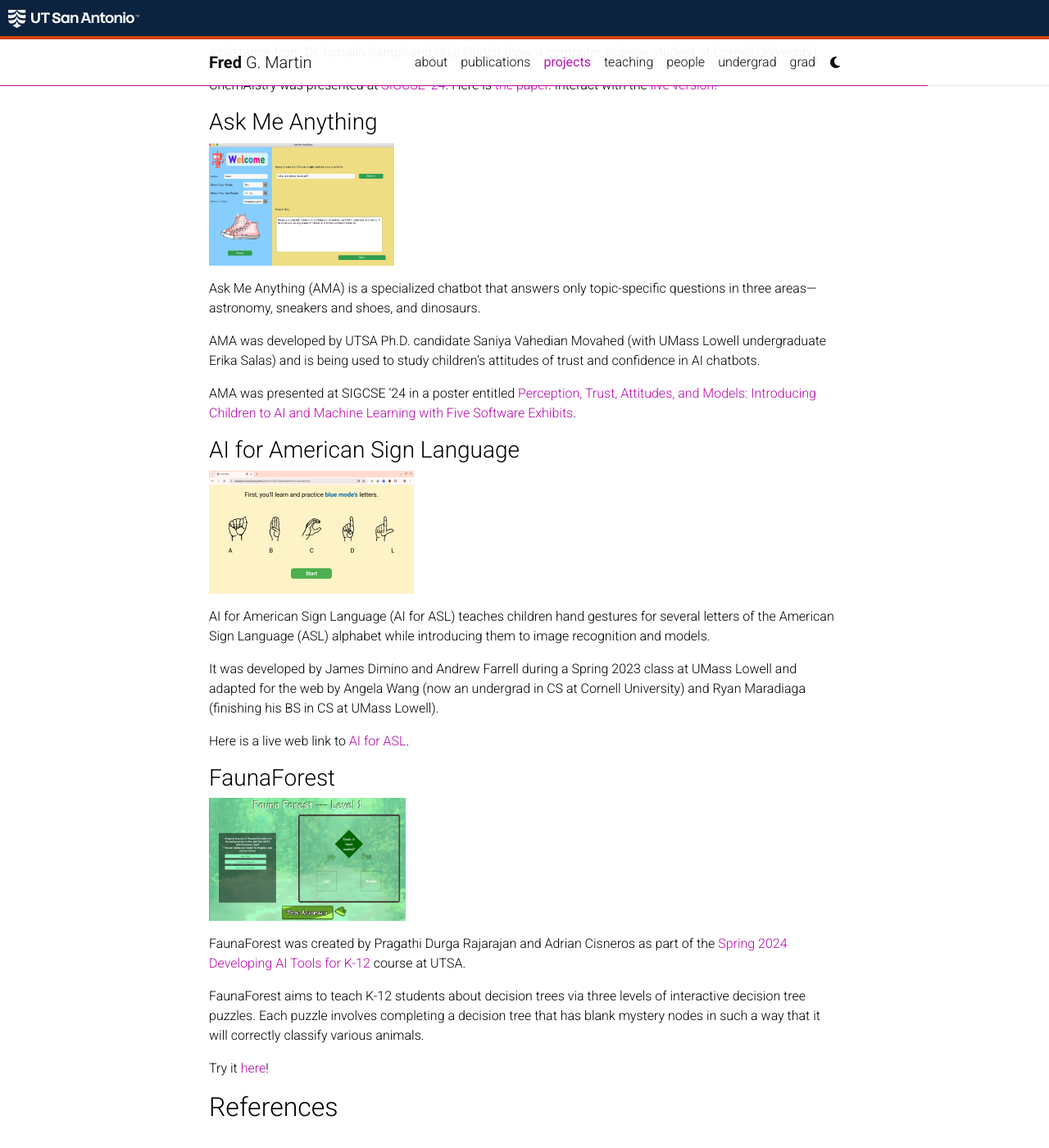
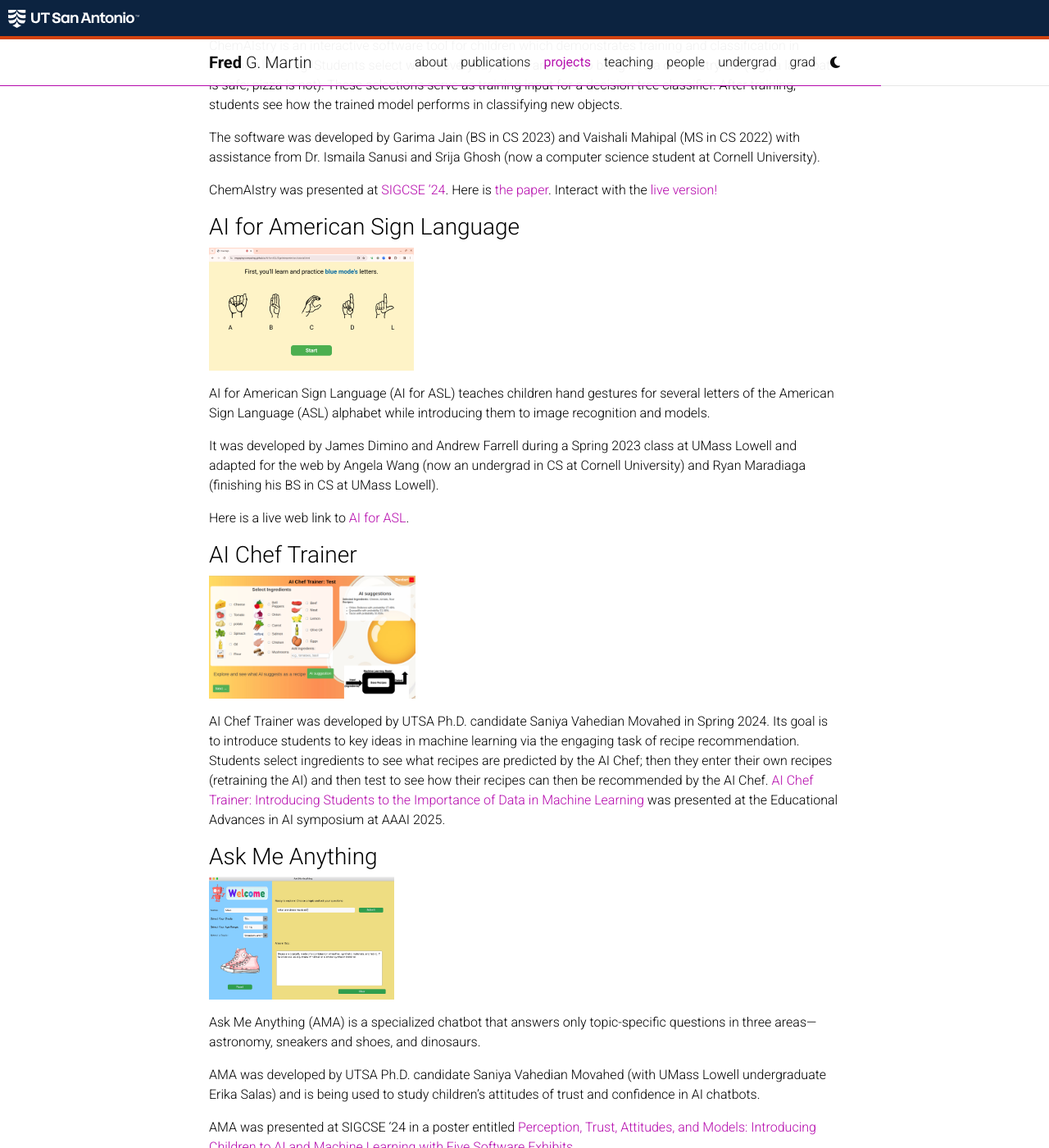
Before and after one commit to fgmart/fgmart.github.io, a Jekyll site: the page built from _projects/ai-tools-for-k12.md, in a window 1280 px wide and 1400 px high, scrolled down 1619 px. Shown: the whole window at 82% size. Built offline with Jekyll 4.4.1, drawn with Linux system fonts in a browser that asks for light colours; comment, search, counter and statistics services are not loaded; a style sheet for code colours, icons or effects is not loaded; some of the changed text lies outside the part shown; grey boxes are pictures that could not be loaded.

Commit message:
added paper links to projects; moved live projects to top

```diff
--- a/_projects/ai-tools-for-k12.md
+++ b/_projects/ai-tools-for-k12.md
@@ -12,19 +12,6 @@
 are developing a set of interactive tools to introduce novice
 learners to ideas in AI.
 
-### AI Chef Trainer
-
-![]({{
- "/assets/img/aitools/aicheftrainer-hero.png"}}){:style="height:150px"}
-
-AI Chef Trainer was developed by UTSA Ph.D. candidate Saniya Vahedian
-Movahed in Spring 2024. Its goal is to introduce students to key ideas
-in machine learning via the engaging task of recipe
-recommendation. Students select ingredients to see what recipes are
-predicted by the AI Chef; then they enter their own recipes
-(retraining the AI) and then test to see how their recipes can then be
-recommended by the AI Chef.
-
 ### Into The Rabbit Hole
 
 ![]({{
@@ -35,13 +22,34 @@
 search (DFS) and breadth-first search (BFS) via a game of helping a
 rabbit find carrots in a maze. It starts with a tutorial and then has
 a game mode where you have to solve as many DFS and BFS puzzles as
-possible in the time allotted.
+possible in the time allotted. [IntoTheRabbitHole: A Web Application
+for Teaching Middle School Students About Search
+Algorithms](https://dl.acm.org/doi/pdf/10.1145/3724363.3729080) was
+presented at ITiCSE 2025 and was nominated for a Best Paper award.
 
 Try it here! [Into The Rabbit Hole](https://pdr24.github.io/IntoTheRabbitHole/)
 
+### FaunaForest
+
+![]({{
+ "/assets/img/aitools/fauna-forest.png"}}){:style="height:150px"}
+
+FaunaForest was created by Pragathi Durga Rajarajan and Adrian
+Cisneros as part of the [Spring 2024 Developing AI Tools for
+K-12](../../teaching/DevelopingAITools/) course at UTSA.
+
+FaunaForest aims to teach K-12 students about decision trees via three
+levels of interactive decision tree puzzles. Each puzzle involves
+completing a decision tree that has blank mystery nodes in such a way
+that it will correctly classify various animals. [FaunaForest: A Novel
+Software Tool for Teaching Decision Trees to Middle School
+Students](https://ieeexplore.ieee.org/document/11147419) was presented
+at the 2025 IEEE Integrated STEM Education Conference (ISEC).
+
+Try it [here](https://engaging-computing.github.io/FaunaForest/)!
+
 
 ### DoodleIt
-
 
 ![]({{
  "/assets/img/publication_preview/doodleit.png"}}){:style="height:150px"}
@@ -85,22 +93,6 @@
 is [the paper](/assets/pdf/3626252.3630804.pdf).  Interact with the
 [live version!](https://engaging-computing.github.io/ChemAIstry/)
 
-### Ask Me Anything
-
-![]({{
- "/assets/img/aitools/ask-me-anything.png"}}){:style="height:150px"}
-
-Ask Me Anything (AMA) is a specialized chatbot that answers only
-topic-specific questions in three areas&#151;astronomy, sneakers and shoes,
-and dinosaurs.
-
-AMA was developed by UTSA Ph.D. candidate Saniya Vahedian Movahed
-(with UMass Lowell undergraduate Erika Salas) and is being used to
-study children's attitudes of trust and confidence in AI chatbots.
-
-AMA was presented at SIGCSE '24 in a poster entitled [Perception,
-Trust, Attitudes, and Models: Introducing Children to AI and Machine Learning with Five Software Exhibits](https://sigcse2024.sigcse.org/track/sigcse-ts-2024-posters#program).
-
 
 ### AI for American Sign Language
 
@@ -119,18 +111,35 @@
 Here is a live web link to [AI for
 ASL](https://engaging-computing.github.io/AI-for-ASL/SignInterpreter/src/).
 
-### FaunaForest
+### AI Chef Trainer
 
 ![]({{
- "/assets/img/aitools/fauna-forest.png"}}){:style="height:150px"}
+ "/assets/img/aitools/aicheftrainer-hero.png"}}){:style="height:150px"}
 
-FaunaForest was created by Pragathi Durga Rajarajan and Adrian
-Cisneros as part of the [Spring 2024 Developing AI Tools for
-K-12](../../teaching/DevelopingAITools/) course at UTSA.
+AI Chef Trainer was developed by UTSA Ph.D. candidate Saniya Vahedian
+Movahed in Spring 2024. Its goal is to introduce students to key ideas
+in machine learning via the engaging task of recipe
+recommendation. Students select ingredients to see what recipes are
+predicted by the AI Chef; then they enter their own recipes
+(retraining the AI) and then test to see how their recipes can then be
+recommended by the AI Chef. [AI Chef Trainer: Introducing Students to
+the Importance of Data in Machine
+Learning](https://ojs.aaai.org/index.php/AAAI/article/view/35196/37351)
+was presented at the Educational Advances in AI symposium at AAAI
+2025.
 
-FaunaForest aims to teach K-12 students about decision trees via three
-levels of interactive decision tree puzzles. Each puzzle involves
-completing a decision tree that has blank mystery nodes in such a way
-that it will correctly classify various animals.
+### Ask Me Anything
 
-Try it [here](https://engaging-computing.github.io/FaunaForest/)!
+![]({{
+ "/assets/img/aitools/ask-me-anything.png"}}){:style="height:150px"}
+
+Ask Me Anything (AMA) is a specialized chatbot that answers only
+topic-specific questions in three areas&#151;astronomy, sneakers and shoes,
+and dinosaurs.
+
+AMA was developed by UTSA Ph.D. candidate Saniya Vahedian Movahed
+(with UMass Lowell undergraduate Erika Salas) and is being used to
+study children's attitudes of trust and confidence in AI chatbots.
+
+AMA was presented at SIGCSE '24 in a poster entitled [Perception,
+Trust, Attitudes, and Models: Introducing Children to AI and Machine Learning with Five Software Exhibits](https://sigcse2024.sigcse.org/track/sigcse-ts-2024-posters#program).
```
